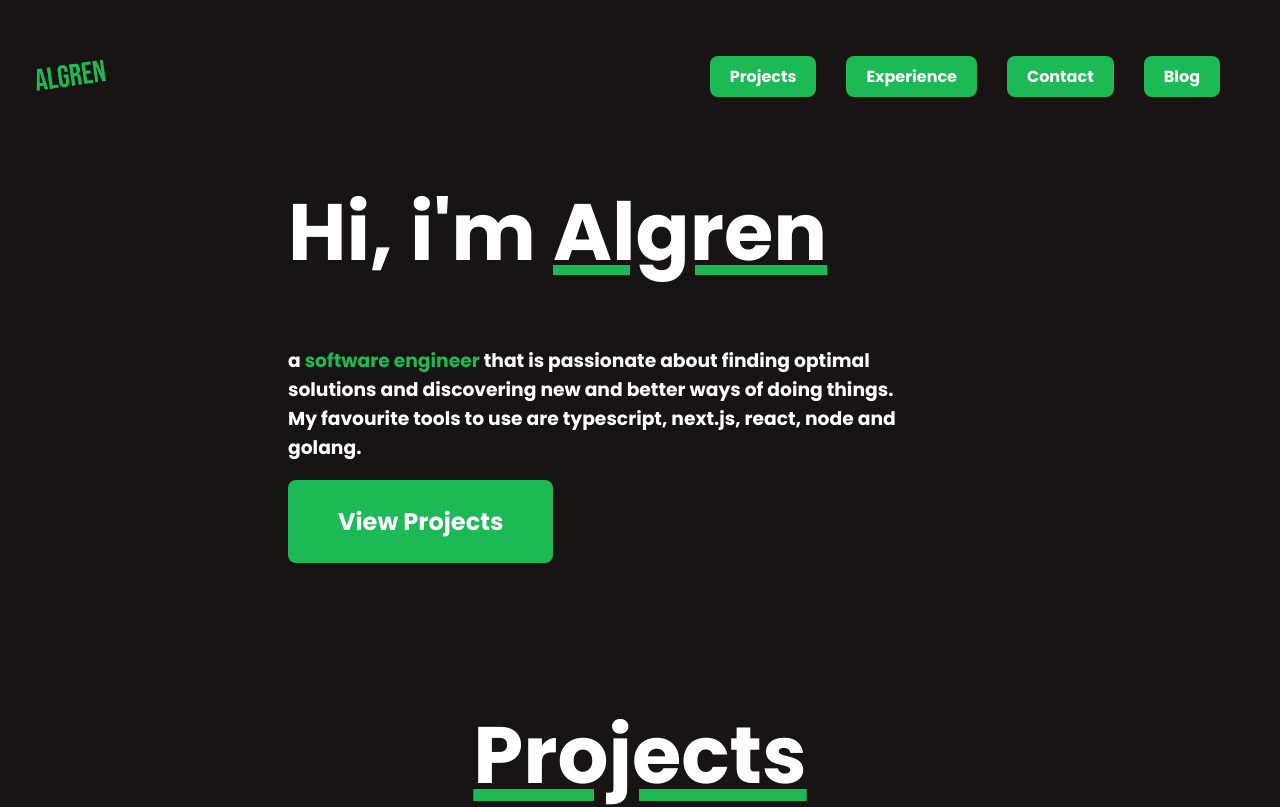
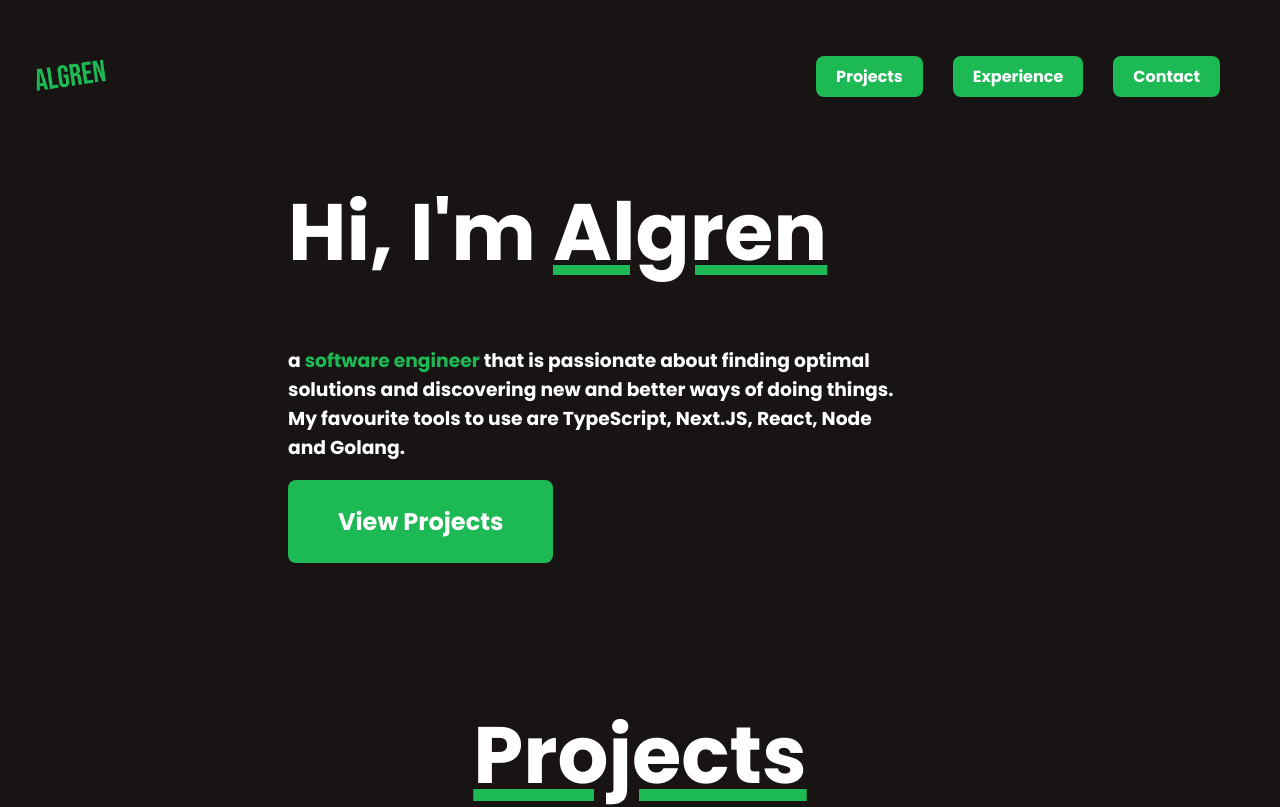
Before and after one commit to algren123/portfolio-v2, a Next.js app: page / in a window 1280 px wide. Shown: the top 807 px of the page. Built offline with nearby package versions, Linux system fonts and the light colour scheme.

Commit message:
Removed blog from nav

```diff
--- a/components/Hero/hero.js
+++ b/components/Hero/hero.js
@@ -16,13 +16,13 @@ export default function Hero() {
     <div className="home">
       <Container>
         <HeroTitle>
-          Hi, i&apos;m <TitleHighlight>Algren</TitleHighlight>
+          Hi, I&apos;m <TitleHighlight>Algren</TitleHighlight>
         </HeroTitle>
         <HeroDescription>
           a <Highlight inputColor="#1DB954">software engineer</Highlight> that
           is passionate about finding optimal solutions and discovering new and
-          better ways of doing things. My favourite tools to use are typescript,
-          next.js, react, node and golang.
+          better ways of doing things. My favourite tools to use are TypeScript,
+          Next.JS, React, Node and Golang.
         </HeroDescription>
         <Button onClick={() => scrollToElement('.projects', 'start')}>
           View Projects
--- a/components/Navbar/navbar.js
+++ b/components/Navbar/navbar.js
@@ -1,6 +1,5 @@
-import { useState, useEffect } from 'react';
+import { useState } from 'react';
 import Image from 'next/image';
-import Link from 'next/link';
 
 // Helpers
 import { scrollToElement } from '../../helpers/index.tsx';
@@ -19,26 +18,16 @@ import {
 
 export default function Navbar() {
   const [click, setClick] = useState(false);
-  const [isBlog, setIsBlog] = useState(false);
-  const [isBlogPage, setIsBlogPage] = useState(false);
 
   const handleClick = () => {
     setClick(!click);
   };
 
-  useEffect(() => {
-    setIsBlog(window.location.href.includes('blog'));
-    setIsBlogPage(window.location.href.includes('/blog/'));
-  }, [setIsBlog]);
-
   return (
     <>
       <NavContainer>
         <Nav>
-          <Link href={isBlog ? '/' : ''}>
-            <NavLogo
-              onClick={isBlog ? '' : () => scrollToElement('.home', 'end')}
-            >
+          <NavLogo onClick={() => scrollToElement('.home', 'end')}>
             <Image
               src="/personal_logo.png"
               alt="personal-logo"
@@ -48,30 +37,11 @@ export default function Navbar() {
               quality={100}
             />
           </NavLogo>
-          </Link>
           <MenuIcon onClick={handleClick}>
             {click ? <BiX /> : <BiMenu />}
           </MenuIcon>
 
           <Menu onClick={handleClick} click={click}>
-            {isBlog ? (
-              <>
-                {isBlogPage ? (
-                  <MenuItem>
-                    <Link href="/blog">
-                      <Button>Go back</Button>
-                    </Link>
-                  </MenuItem>
-                ) : (
-                  ''
-                )}
-                <MenuItem>
-                  <Link href="/">
-                    <Button>Home</Button>
-                  </Link>
-                </MenuItem>
-              </>
-            ) : (
             <>
               <MenuItem>
                 <Button onClick={() => scrollToElement('.projects', 'start')}>
@@ -90,13 +60,7 @@ export default function Navbar() {
                   Contact
                 </Button>
               </MenuItem>
-                <MenuItem>
-                  <Link href="/blog">
-                    <Button>Blog</Button>
-                  </Link>
-                </MenuItem>
             </>
-            )}
           </Menu>
         </Nav>
       </NavContainer>
```
Also changed, not shown: 1 other file (tests, documents, lock files or other folders). Lines whose indentation alone changed are shown as unchanged.
